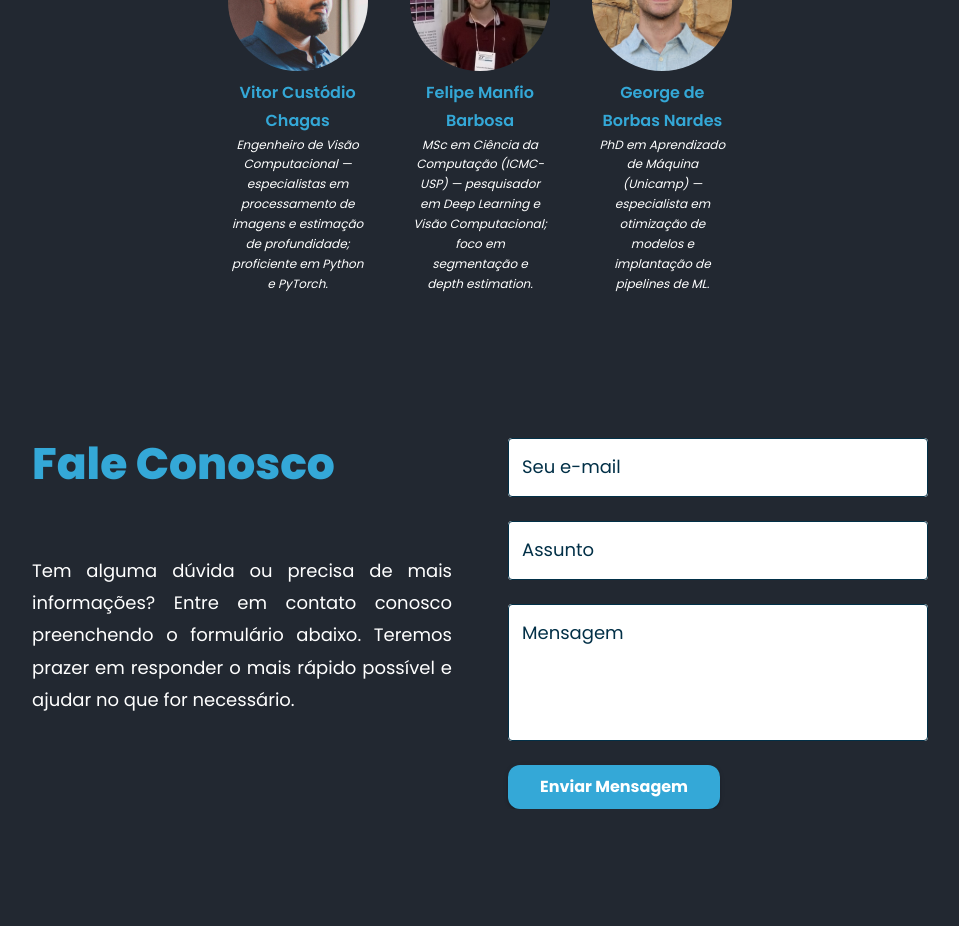
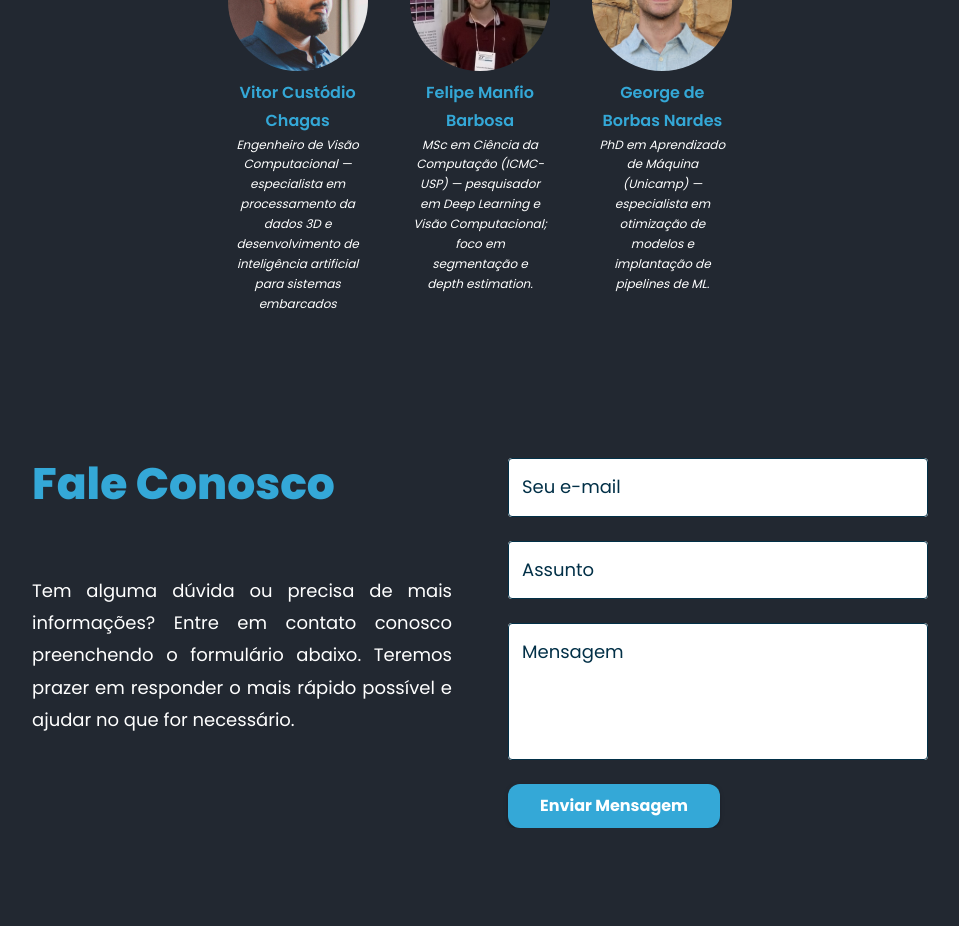
Before and after one commit to AltSight-Vision/altsight, a React (Vite) app in the folder frontend/: page / in a window 1280 px wide. Shown: the part 3040-3966 px from the top of the page, without its empty margins (160-1119 px from the left). Built offline with nearby package versions, Linux system fonts and the light colour scheme.

Commit message:
Update Vitor's bio in AboutUs component
Revised the description for Vitor Custódio Chagas to better reflect expertise in 3D data processing and AI for embedded systems.

```diff
--- a/frontend/src/components/AboutUs.tsx
+++ b/frontend/src/components/AboutUs.tsx
@@ -28,7 +28,7 @@ const collaborators: Collaborator[] = [
   {
     name: "Vitor Custódio Chagas",
     knowledge:
-      "Engenheiro de Visão Computacional — especialistas em processamento de imagens e estimação de profundidade; proficiente em Python e PyTorch.",
+      "Engenheiro de Visão Computacional — especialista em processamento da dados 3D e desenvolvimento de inteligência artificial para sistemas embarcados",
     avatarSrc: avatarVitor,
   },
   {
```
